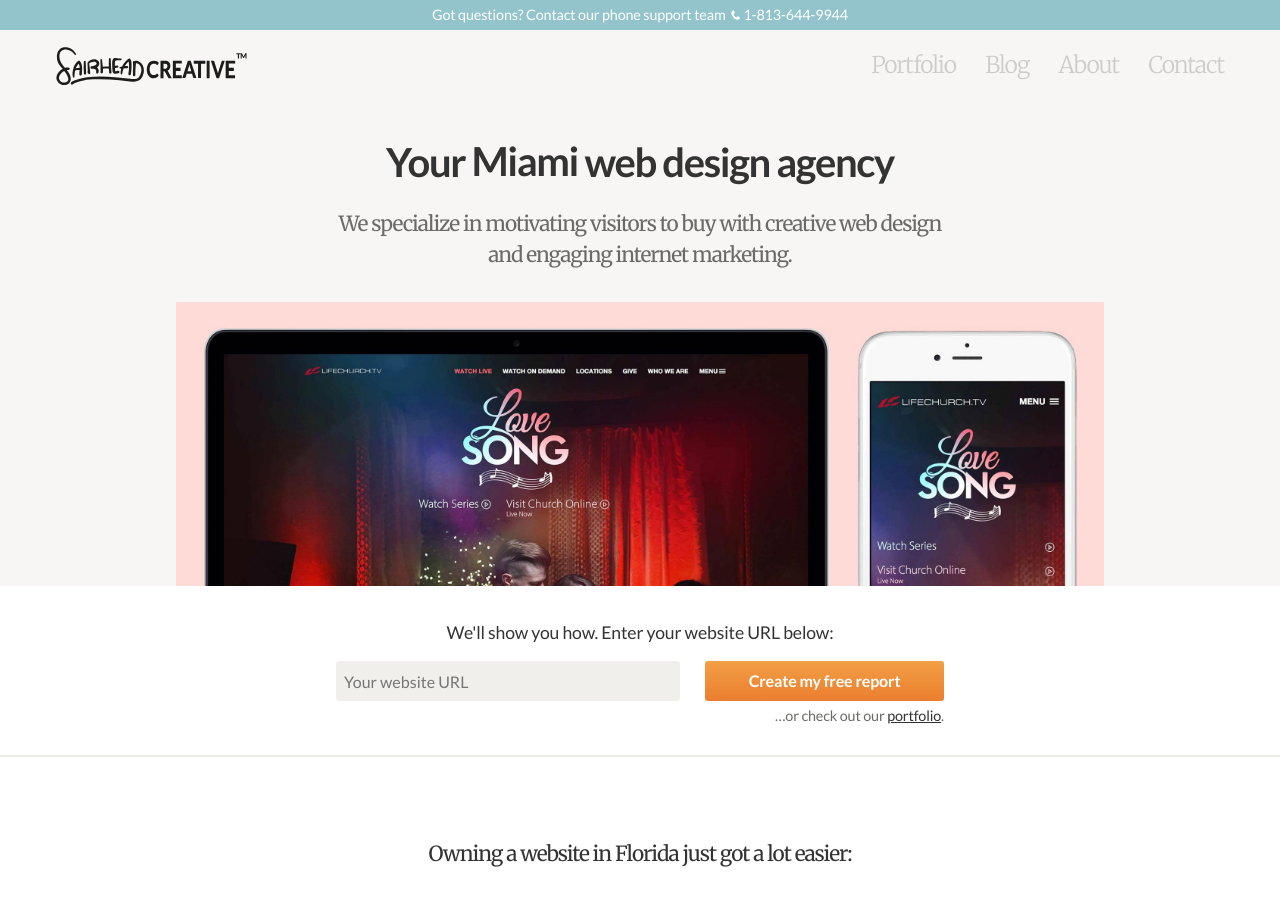
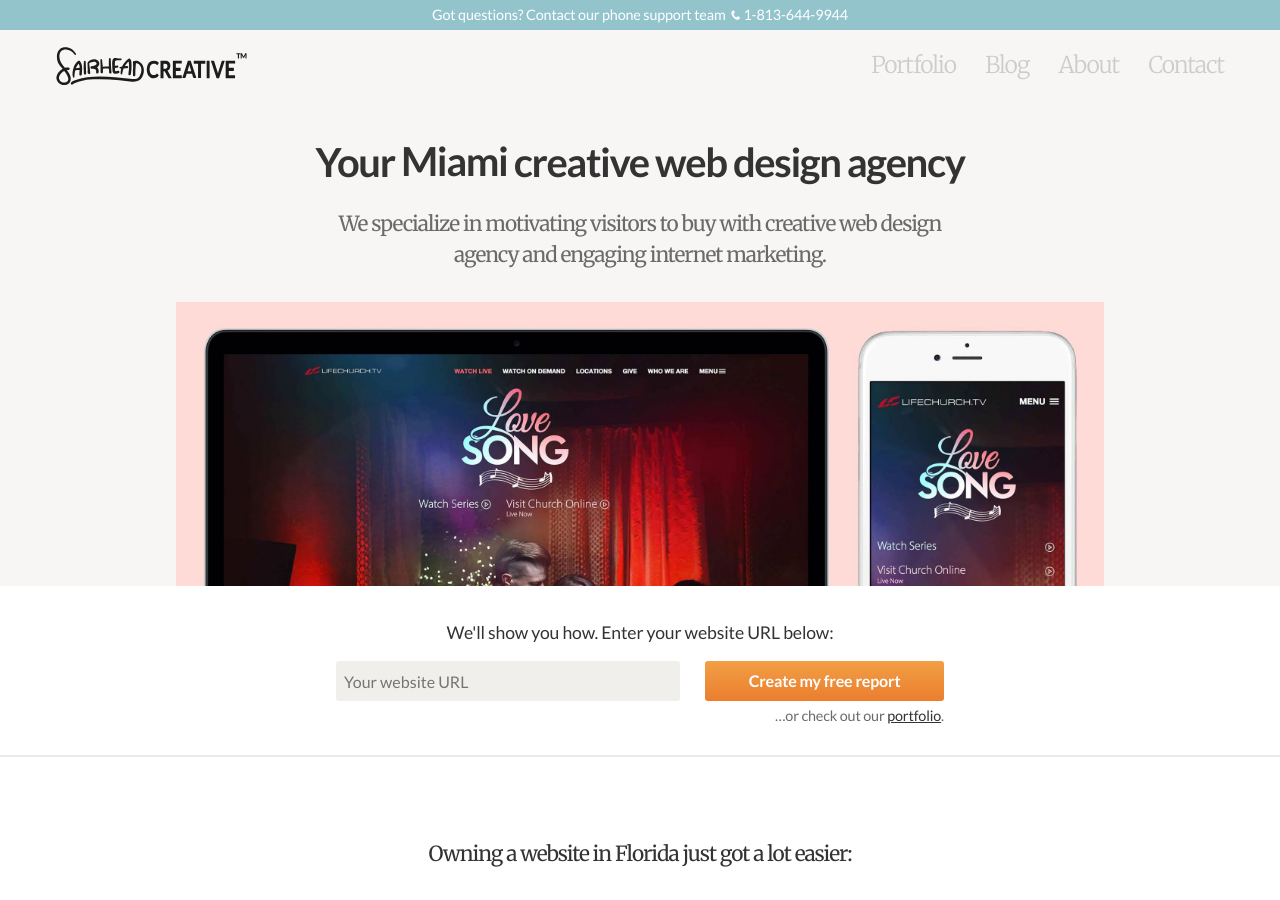
Before and after one commit to fairheadcreative/fairheadcreative, a Jekyll site: the page built from landing/florida.html, in a window 1280 px wide and 900 px high. Built offline with Jekyll 4.4.1, drawn with Linux system fonts in a browser that asks for light colours; Markdown is read by kramdown in place of the engine named in the settings.

Commit message:
Update florida.html

```diff
--- a/landing/florida.html
+++ b/landing/florida.html
@@ -9,10 +9,10 @@
 version: v4
 ---
   <header class="container single">
-    <h1>Your <span class="h1-span-1 is-visible">Tampa</span><span class="h1-span-2"> Clearwater</span><span class="h1-span-3"> St.&nbsp;Pete</span><span class="h1-span-4"> Miami</span><span class="h1-span-5"> Florida</span> web design agency</h1>
-    <p class="lead">We specialize in motivating visitors to buy with creative web design and engaging internet marketing.</p>
+    <h1>Your <span class="h1-span-1 is-visible">Tampa</span><span class="h1-span-2"> Clearwater</span><span class="h1-span-3"> St.&nbsp;Pete</span><span class="h1-span-4"> Miami</span><span class="h1-span-5"> Florida</span><span class="h1-span-5"> Orlando</span> creative web design agency</h1>
+    <p class="lead">We specialize in motivating visitors to buy with creative web design agency and engaging internet marketing.</p>
 
-    <img src="/images/landing/florida-hero_2x.jpg" alt="" />
+    <img src="/images/landing/florida-hero_2x.jpg" alt="Creative Web Design Agency Orlando" title="Creative Web Design Agency Orlando" />
   </header>
 </div>
 
@@ -33,28 +33,28 @@
   </header>
 
   <article>
-    <img src="/images/home/home-webdesign-1.svg" alt="Design that works" width="260" />
+    <img src="/images/home/home-webdesign-1.svg" alt="Creative Web Design Agency Tampa" title="Creative Web Design Agency Tampa" width="260" />
     <h3>Design that Works</h3>
     <p>Your Florida business is special, and we help your audience see why.</p>
     <p>Our designs focus on emotion &amp; conversions so users remember you.</p>
   </article>
 
   <article>
-    <img src="/images/landing/florida-map.svg" alt="Florida web design agency services" width="260" />
+    <img src="/images/landing/florida-map.svg" alt="Creative Web Design Agency Florida" title="Creative Web Design Agency Florida" width="260" />
     <h3>We're in your neighborhood</h3>
     <p>We've worked with many Florida businesses over the years.</p>
     <p>Whether you're in Tampa, St.&nbsp;Pete, Clearwater, Miami or beyond.</p>
   </article>
 
   <article>
-    <img src="/images/home/home-webdesign-2.svg" alt="Future proof design agency" width="260" />
+    <img src="/images/home/home-webdesign-2.svg" alt="Creative Web Design Agency Orlando" title="Creative Web Design Agency Orlando" width="260" />
     <h3>Future Proof Design</h3>
     <p>Your site will use the latest web standards to ensure long life.</p>
     <p>As a Florida web design agency, we're in town if you ever have questions.</p>
   </article>
 
   <article>
-    <img src="/images/home/home-illustration-1.svg" alt="Emotional design" width="260" />
+    <img src="/images/home/home-illustration-1.svg" alt="Creative Web Design Agency Florida" title="Creative Web Design Agency Florida" width="260" />
     <h3>Emotional Design</h3>
     <p>We work hard to connect with people through a variety of styles.</p>
     <p>Our work has transformed brands, even making dull tasks fun.</p>
```
